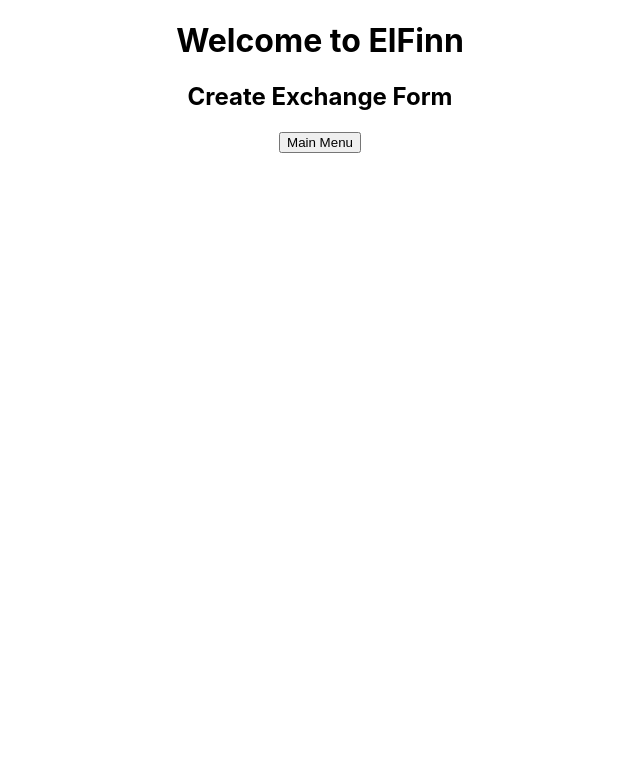
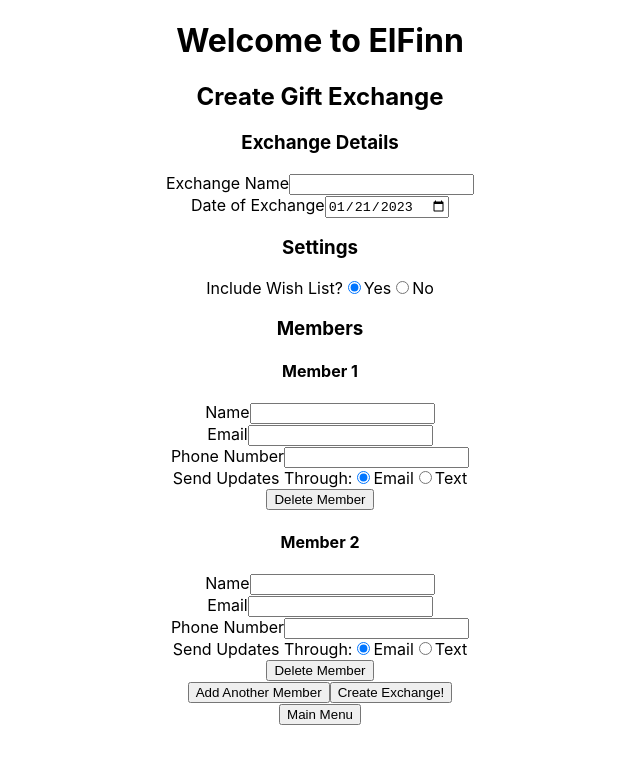
Before and after one commit to gwaltneyluke/elfinn, a React (Create React App) app: page /create-exchange in a window 1280 px wide. Shown: the top 764 px of the page, without its empty margins (320-960 px from the left). Built offline with nearby package versions, Linux system fonts and the light colour scheme.

Commit message:
feat: create exchange form

```diff
--- a/package.json
+++ b/package.json
@@ -6,10 +6,12 @@
     "@testing-library/jest-dom": "^5.16.5",
     "@testing-library/react": "^13.4.0",
     "@testing-library/user-event": "^13.5.0",
+    "luxon": "^3.2.1",
     "react": "^18.2.0",
     "react-dom": "^18.2.0",
     "react-router-dom": "^6.7.0",
     "react-scripts": "5.0.1",
+    "uuid": "^9.0.0",
     "web-vitals": "^2.1.4"
   },
   "scripts": {
--- a/src/CreateExchange.js
+++ b/src/CreateExchange.js
@@ -1,11 +1,120 @@
+import { useReducer } from 'react';
 import { Link } from 'react-router-dom';
 
+import { initialExchangeState, reducer } from './state/createExchangeState';
+
 function CreateExchange() {
+  const [exchangeState, dispatch] = useReducer(reducer, initialExchangeState);
+
+  const changeName = (e) => dispatch({ type: 'CHANGE EXCHANGE NAME', exchangeName: e.target.value });
+  const changeDate = (e) => dispatch({ type: 'CHANGE EXCHANGE DATE', exchangeDate: e.target.value });
+  const changeWishList = (e) => dispatch({ type: 'UPDATE SETTINGS', settings: { ...exchangeState.settings, wishList: e.target.value === 'Yes' } });
+  const addMember = () => dispatch({ type: 'ADD MEMBER' });
+  const deleteMember = (idx) => (e) => dispatch({ type: 'DELETE MEMBER', memberIndex: idx });
+  const changeMemberName = (idx, current) => (e) => dispatch({ type: 'UPDATE MEMBER', memberIndex: idx, member: { ...current, memberName: e.target.value } });
+  const changeMemberEmail = (idx, current) => (e) => dispatch({ type: 'UPDATE MEMBER', memberIndex: idx, member: { ...current, email: e.target.value } });
+  const changeMemberPhone = (idx, current) => (e) => dispatch({ type: 'UPDATE MEMBER', memberIndex: idx, member: { ...current, phone: e.target.value } });
+  const changeMemberContactPreference = (idx, current) => (e) => dispatch({ type: 'UPDATE MEMBER', memberIndex: idx, member: { ...current, preferredContact: e.target.value } });
+
   return (
     <div>
-      <h2>Create Exchange Form</h2>
+      <h2>Create Gift Exchange</h2>
+
+      <form>
+        <h3>Exchange Details</h3>
+
+        <div>
+          <span>
+            <label>Exchange Name</label>
+            <input type='text' id='exchange-name' defaultValue={exchangeState.exchangeName} onChange={changeName}/>
+          </span>
+        </div>
+
+        <div>
+          <span>
+            <label>Date of Exchange</label>
+            <input type='date' id='exchange-date' defaultValue={exchangeState.exchangeDate} onChange={changeDate}/>
+          </span>
+        </div>
+
+        <h3>Settings</h3>
+
+        <div>
+          <span>
+            <label>Include Wish List?</label>
+            <input type='radio' id='yes-wish-list' name='rb-wish-list' defaultChecked={exchangeState.settings.wishList} value='Yes' onChange={changeWishList} />
+            <label>Yes</label>
+            <input type='radio' id='no-wish-list' name='rb-wish-list' defaultChecked={!exchangeState.settings.wishList} value='No' onChange={changeWishList} />
+            <label>No</label>
+          </span>
+        </div>
+
+        <h3>Members</h3>
+
+        {[...Array(exchangeState.members.length).keys()].map((idx) => {
+          const currentMember = exchangeState.members[idx];
+          return (
+            <div key={`member-${idx+1}`}>
+              <h4>Member {idx+1}</h4>
+
+              <div>
+                <span>
+                  <label>Name</label>
+                  <input type='text' id={`member-${idx+1}-name`} defaultValue={currentMember.memberName} onChange={changeMemberName(idx, currentMember)} />
+                </span>
+              </div>
+
+              <div>
+                <span>
+                  <label>Email</label>
+                  <input type='text' id={`member-${idx+1}-email`} defaultValue={currentMember.email} onChange={changeMemberEmail(idx, currentMember)} />
+                </span>
+              </div>
+
+              <div>
+                <span>
+                  <label>Phone Number</label>
+                  <input type='text' id={`member-${idx+1}-phone`} defaultValue={currentMember.phone} onChange={changeMemberPhone(idx, currentMember)} />
+                </span>
+              </div>
+
+              <div>
+                <span>
+                  <label>Send Updates Through:</label>
+                  <input
+                    type='radio'
+                    id={`email-member-${idx+1}-form-of-contact`}
+                    name={`rb-form-of-contact-${idx+1}`}
+                    value='email'
+                    defaultChecked={currentMember.preferredContact === 'email'}
+                    onChange={changeMemberContactPreference(idx, currentMember)}
+                  />
+                  <label>Email</label>
+                  <input
+                    type='radio'
+                    id={`text-member-${idx+1}-form-of-contact`}
+                    name={`rb-form-of-contact-${idx+1}`}
+                    value='text'
+                    defaultChecked={currentMember.preferredContact === 'text'}
+                    onChange={changeMemberContactPreference(idx, currentMember)}/>
+                  <label>Text</label>
+                </span>
+              </div>
+
+              <button type='button' onClick={deleteMember(idx)}>Delete Member</button>
+            </div>
+          );
+        })}
+
+        <span>
+          <button type='button' onClick={addMember}>Add Another Member</button>
+        </span>
+
+        <button type='button'>Create Exchange!</button>
+      </form>
+
       <Link to='/'>
-        <button>Main Menu</button>
+        <button type='button'>Main Menu</button>
       </Link>
     </div>
   );
--- /dev/null
+++ b/src/state/createExchangeState.js
@@ -0,0 +1,89 @@
+import { DateTime } from 'luxon';
+import { v4 as uuidv4 } from 'uuid';
+
+const initialMemberState = {
+  memberName: '',
+  email: '',
+  phone: '',
+  preferredContact: 'email'
+};
+
+const initialExchangeState = {
+  exchangeName: '',
+  exchangeDate: DateTime.now().toFormat('yyyy-MM-dd'),
+  settings: {
+    wishList: true
+  },
+  members: [
+    {
+      id: uuidv4(),
+      ...initialMemberState
+    },
+    {
+      id: uuidv4(),
+      ...initialMemberState
+    }
+  ]
+};
+
+function reducer(state, action) {
+  switch (action.type) {
+    case 'ADD MEMBER':
+      console.log('add member')
+      return {
+        ...state,
+        members: [
+          ...state.members,
+          {
+            id: uuidv4(),
+            ...initialMemberState
+          }
+        ]
+      }
+    case 'DELETE MEMBER':
+      console.log(`delete member ${action.memberIndex}`);
+      return {
+        ...state,
+        members: [
+          ...state.members.slice(0, action.memberIndex),
+          ...state.members.slice(action.memberIndex+1)
+        ]
+      }
+    case 'CHANGE EXCHANGE NAME':
+      console.log(`change name ${action.exchangeName}`);
+      return {
+        ...state,
+        exchangeName: action.exchangeName
+      }
+    case 'CHANGE EXCHANGE DATE':
+      console.log(`change date ${action.exchangeDate}`);
+      return {
+        ...state,
+        exchangeDate: action.exchangeDate
+      }
+    case 'UPDATE SETTINGS':
+      console.log(`update settings ${JSON.stringify(action.settings)}`);
+      return {
+        ...state,
+        settings: action.settings
+      }
+    case 'UPDATE MEMBER':
+      console.log(`update member: ${action.memberIndex}: ${JSON.stringify(action.member)}`);
+      return {
+        ...state,
+        members: [
+          ...state.members.slice(0, action.memberIndex),
+          {
+            id: uuidv4(),
+            ...action.member
+          },
+          ...state.members.slice(action.memberIndex+1)
+        ]
+      }
+  }
+}
+
+export {
+  initialExchangeState,
+  reducer
+}
```
Also changed, not shown: 1 other file (tests, documents, lock files or other folders).
